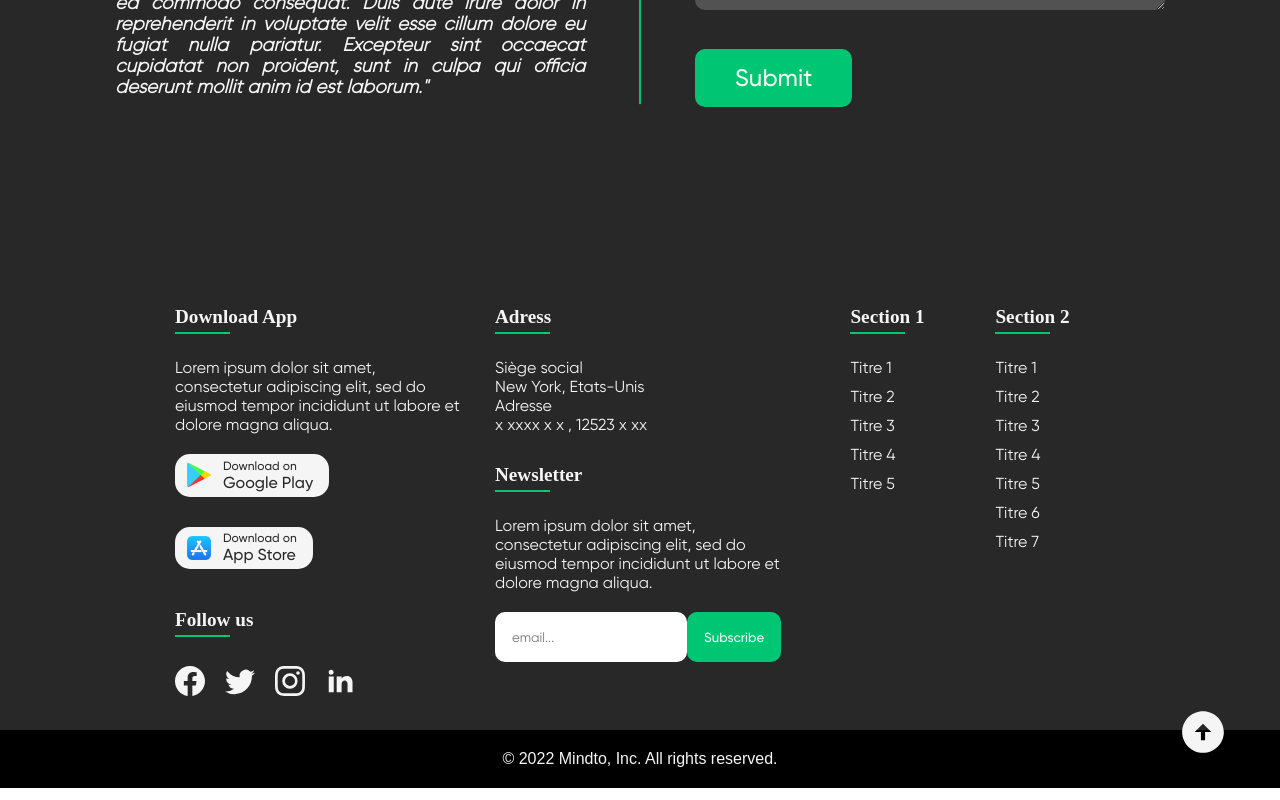
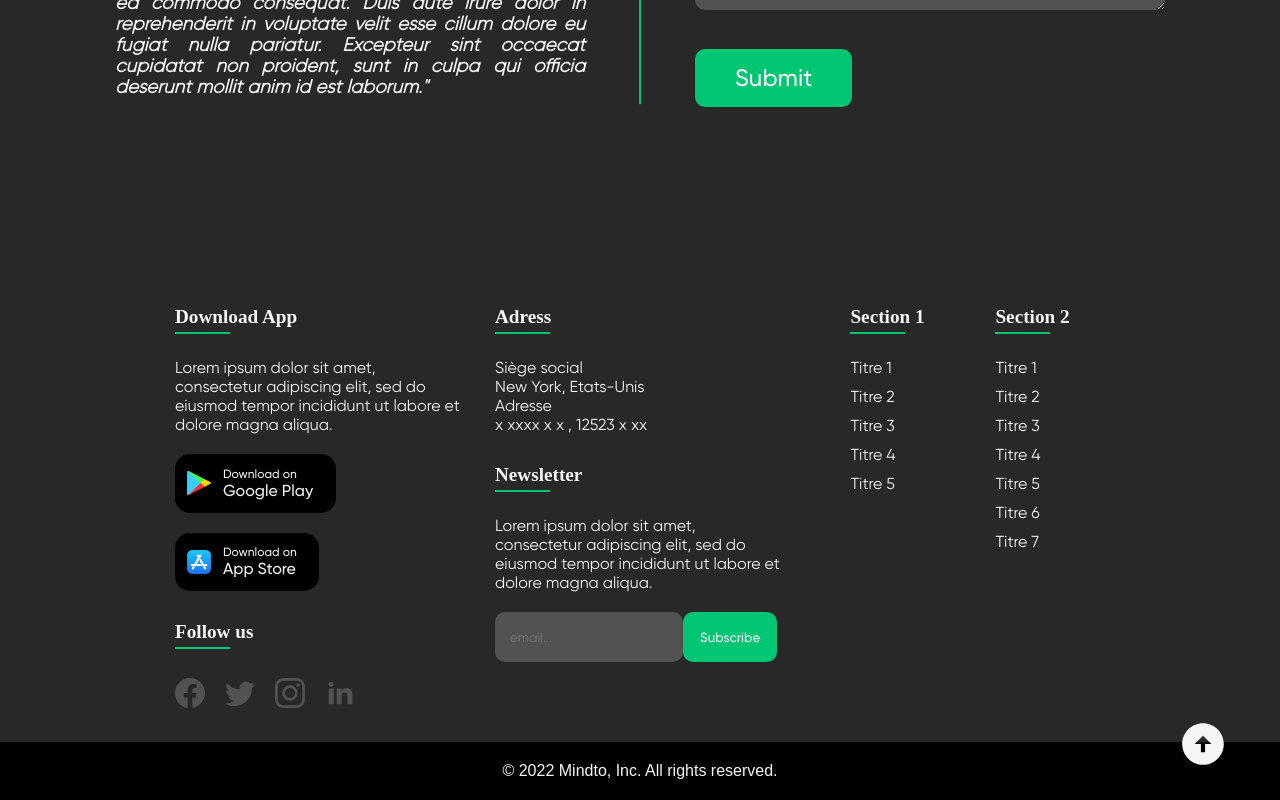
Before and after one commit to ESIEA-Dive/Mindto, a React (Create React App) app in the folder frontend_mindto/: page / in a window 1280 px wide. Shown: the part 2547-3347 px from the top of the page. Built offline with nearby package versions, Linux system fonts and the light colour scheme; a web font is replaced by a local one.

Commit message:
Footer improved
Changement in colors

```diff
--- a/frontend_mindto/src/container/Footer/Footer.jsx
+++ b/frontend_mindto/src/container/Footer/Footer.jsx
@@ -44,9 +44,11 @@ const Footer = () => {
               <form>
                 <label className="text">Lorem ipsum dolor sit amet, consectetur adipiscing elit, sed do eiusmod tempor incididunt ut labore et dolore magna aliqua.</label>
                 <div className="newsletter">
-                  <div>
-                    <input placeholder='email...' type="text"></input>
-                  </div>
+                  <input
+                    placeholder='email...'
+                    type="email"
+                    id="email"
+                    name="email" />
                   <div>
                     <button className="btnsend">Subscribe</button>
                   </div>
--- a/frontend_mindto/src/container/Footer/Footer.scss
+++ b/frontend_mindto/src/container/Footer/Footer.scss
@@ -77,33 +77,33 @@
     // Boutons téléchargement app
     .app-btn {
         display: inline-block;
-        padding: 0.3rem 1rem;
+        padding: 0.8rem 1.4rem;
         padding-left: 3rem;
         background-position: center left 0.75rem;
         background-size: 1.5rem 1.5rem;
         background-repeat: no-repeat;
         text-decoration: none;
         border-radius: 15px;
-        background-color: var(--white-color);
-        margin: 20px 10px 10px 0;
+        background-color: black;
+        margin: 20px 10px 0px 0;
+        color: var(--white-color);
     }
 
     .app-btn .app-button-title {
         display: block;
-        color: var(--primary-color);
         font-size: 1rem;
         font-family: "GilroyMedium";
     }
 
     .app-btn .app-button-subtitle {
         display: block;
-        color: var(--primary-color);
         font-size: 0.75rem;
         font-family: "GilroyMedium";
     }
 
     .app-btn:hover {
-        background-color: var(--secondary-color);
+        background-color: var(--white-color);
+        color: var(--primary-color);
         transition: all 0.5s ease;
     }
 
@@ -119,7 +119,7 @@
     .social-links a {
         display: inline-block;
         margin: 0 20px 10px 0;
-        color: var(--white-color);
+        color: #525252;
         transition: all 0.5s ease;
     }
 
@@ -150,8 +150,15 @@
         border-radius: 10px;
         height: 50px;
         padding: 15px;
-        border-color: transparent;
+        outline: none;
+        border: none;
         font-family: "GilroyRegular";
+        background-color: #525252;
+        color: var(--white-color);
+    }
+
+    input:focus {
+        border: 2px solid var(--secondary-color);
     }
 
     .btnsend {
```
